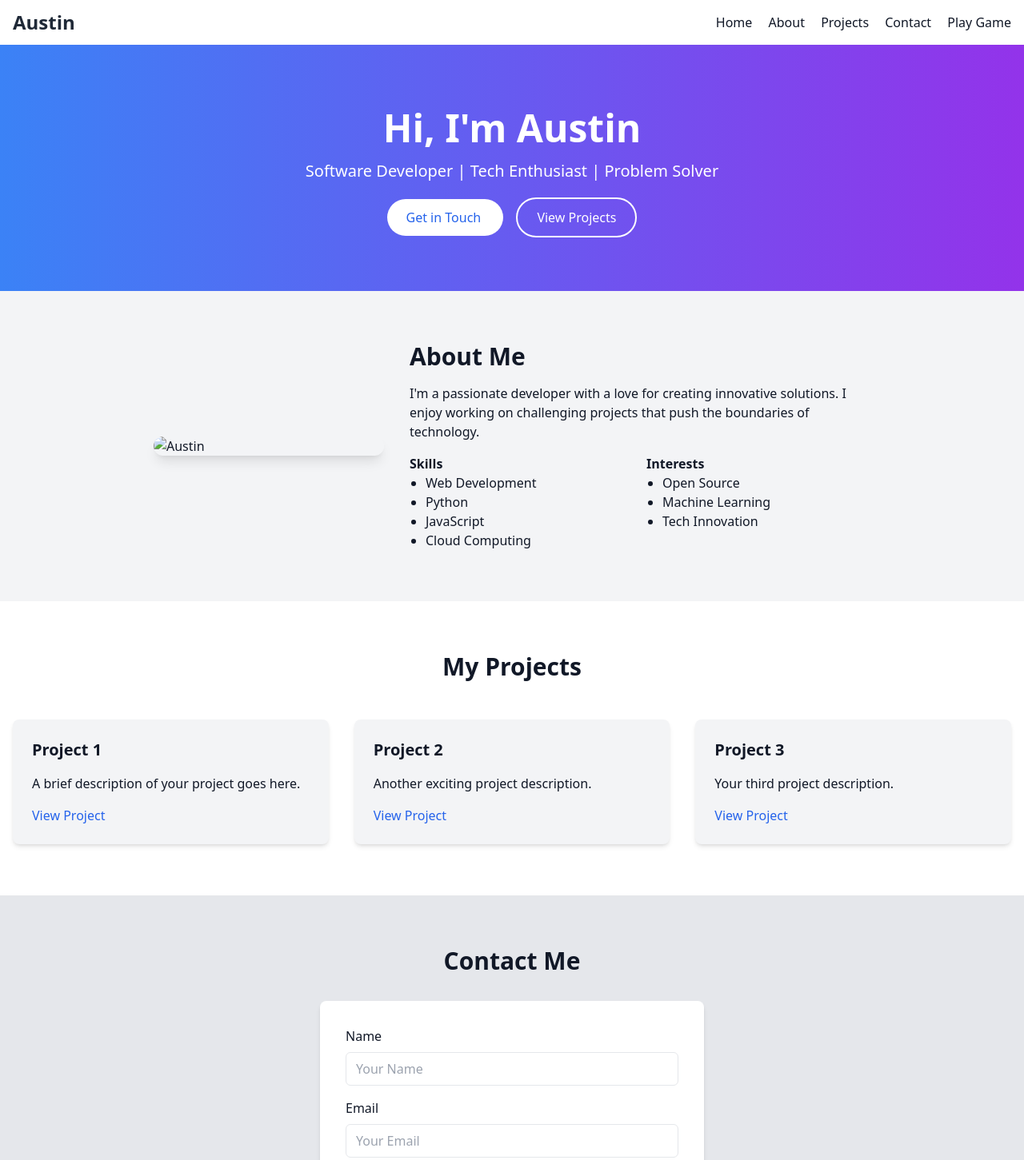
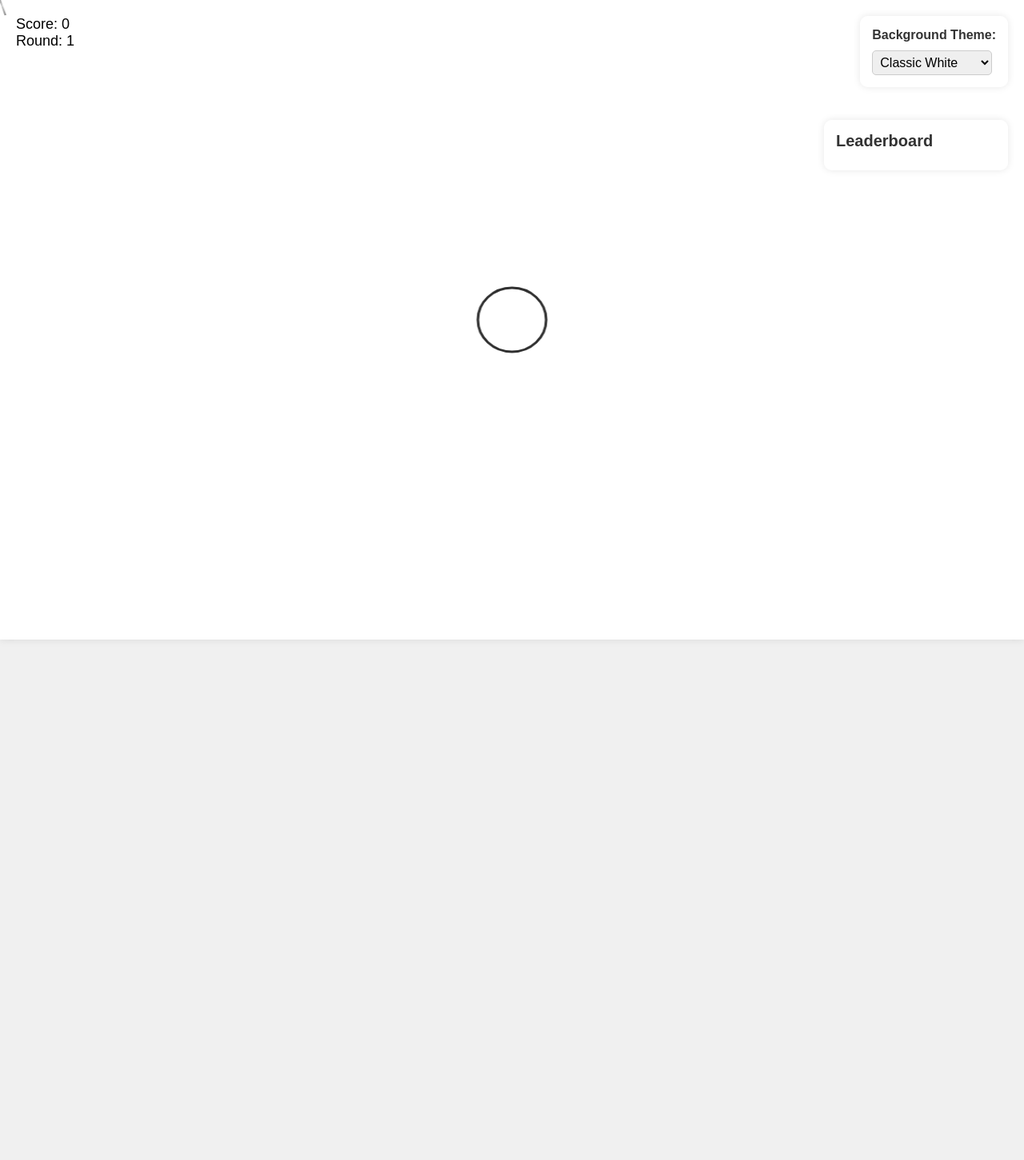
Before and after one commit to Abarber206/guinea-pig-salon, a plain HTML site: page index.html in a window 1280 px wide. Shown: the top 1451 px of the page at 80% size. After the commit the page ends 844 px from the top, so only its background shows below. Drawn offline with nearby package versions, Linux system fonts and the light colour scheme.

Commit message:
'Rename game.html to index.html for GitHub Pages entry point'

```diff
--- a/index.html
+++ b/index.html
@@ -3,148 +3,161 @@
 <head>
     <meta charset="UTF-8">
     <meta name="viewport" content="width=device-width, initial-scale=1.0">
-    <title>Austin - Personal Website</title>
-    <!-- Tailwind CSS -->
-    <script src="https://cdn.tailwindcss.com"></script>
-    <!-- Font Awesome for icons -->
-    <link rel="stylesheet" href="https://cdnjs.cloudflare.com/ajax/libs/font-awesome/6.0.0-beta3/css/all.min.css">
-    <!-- Custom CSS -->
-    <link rel="stylesheet" href="styles.css">
+    <title>Circle Deflection Game</title>
+    <style>
+        body {
+            margin: 0;
+            padding: 20px;
+            display: flex;
+            justify-content: center;
+            align-items: center;
+            min-height: 100vh;
+            background: #f0f0f0;
+            overflow: hidden;
+        }
+        #gameContainer {
+            position: relative;
+            top: -20px;
+        }
+        canvas {
+            background: white;
+            box-shadow: 0 0 10px rgba(0,0,0,0.1);
+            max-width: 100vw;
+            max-height: 100vh;
+            width: 1500px;
+            height: 1000px;
+        }
+        #gameInfo {
+            position: fixed;
+            top: 20px;
+            left: 20px;
+            font-family: Arial, sans-serif;
+            font-size: 18px;
+            z-index: 100;
+        }
+        #leaderboard {
+            position: fixed;
+            top: 150px;
+            right: 20px;
+            background: rgba(255, 255, 255, 0.9);
+            padding: 15px;
+            border-radius: 10px;
+            box-shadow: 0 0 10px rgba(0,0,0,0.1);
+            font-family: Arial, sans-serif;
+            z-index: 100;
+            width: 200px;
+        }
+        #leaderboard h3 {
+            margin: 0 0 10px 0;
+            font-size: 20px;
+            color: #333;
+        }
+        #leaderboard ol {
+            padding-left: 20px;
+            margin: 0;
+        }
+        #leaderboard li {
+            margin-bottom: 5px;
+            font-size: 16px;
+            color: #555;
+        }
+        #themeSelector {
+            position: fixed;
+            top: 20px;
+            right: 20px;
+            background: rgba(255, 255, 255, 0.9);
+            padding: 15px;
+            border-radius: 10px;
+            box-shadow: 0 0 10px rgba(0,0,0,0.1);
+            font-family: Arial, sans-serif;
+            z-index: 100;
+        }
+        #themeSelector select {
+            padding: 5px;
+            border-radius: 5px;
+            border: 1px solid #ccc;
+            font-size: 16px;
+            width: 150px;
+            margin-top: 5px;
+        }
+        #themeSelector label {
+            display: block;
+            margin-bottom: 5px;
+            font-weight: bold;
+            color: #333;
+        }
+        #score {
+            margin-top: 0;
+        }
+        #round {
+            margin-top: 10px;
+        }
+        #nextRound {
+            margin-top: 10px;
+            color: #4CAF50;
+            display: none;
+        }
+        #gameOver {
+            position: fixed;
+            top: 50%;
+            left: 50%;
+            transform: translate(-50%, -50%);
+            background: rgba(0,0,0,0.8);
+            color: white;
+            padding: 20px;
+            border-radius: 10px;
+            text-align: center;
+            display: none;
+        }
+        button {
+            padding: 10px 20px;
+            font-size: 16px;
+            cursor: pointer;
+            background: #4CAF50;
+            border: none;
+            color: white;
+            border-radius: 5px;
+            margin-top: 10px;
+        }
+    </style>
 </head>
-<body class="bg-gray-100 text-gray-900 font-sans leading-normal tracking-normal">
-    <!-- Navigation -->
-    <nav class="bg-white shadow-md">
-        <div class="container mx-auto px-4 py-3 flex justify-between items-center">
-            <div class="text-2xl font-bold text-gray-800">Austin</div>
-            <div class="space-x-4">
-                <a href="#home" class="hover:text-blue-600">Home</a>
-                <a href="#about" class="hover:text-blue-600">About</a>
-                <a href="#projects" class="hover:text-blue-600">Projects</a>
-                <a href="#contact" class="hover:text-blue-600">Contact</a>
-                <a href="game.html" class="hover:text-blue-600">Play Game</a>
+<body>
+    <div id="gameContainer">
+        <canvas id="gameCanvas"></canvas>
+        <div id="gameInfo">
+            <div>Score: <span id="scoreValue">0</span></div>
+            <div>Round: <span id="roundValue">1</span></div>
+            <div id="nextRound" style="display: none;">
+                Next round in: <span id="countdownValue">3</span>
             </div>
         </div>
-    </nav>
-
-    <!-- Hero Section -->
-    <header id="home" class="bg-gradient-to-r from-blue-500 to-purple-600 text-white py-20">
-        <div class="container mx-auto px-4 text-center">
-            <h1 class="text-5xl font-bold mb-4">Hi, I'm Austin</h1>
-            <p class="text-xl mb-8">
-                <!-- Replace with your professional tagline -->
-                Software Developer | Tech Enthusiast | Problem Solver
-            </p>
-            <div class="space-x-4">
-                <a href="#contact" class="bg-white text-blue-600 px-6 py-3 rounded-full hover:bg-blue-100 transition">
-                    Get in Touch
-                </a>
-                <a href="#projects" class="border-2 border-white text-white px-6 py-3 rounded-full hover:bg-white hover:text-blue-600 transition">
-                    View Projects
-                </a>
-            </div>
+        <div id="leaderboard">
+            <h3>Leaderboard</h3>
+            <ol id="leaderboardList">
+                <!-- High scores will be dynamically inserted here -->
+            </ol>
         </div>
-    </header>
-
-    <!-- About Section -->
-    <section id="about" class="container mx-auto px-4 py-16">
-        <div class="max-w-4xl mx-auto flex items-center">
-            <div class="w-1/3 mr-8">
-                <img src="profile.jpg" alt="Austin" class="rounded-full shadow-lg">
-            </div>
-            <div class="w-2/3">
-                <h2 class="text-3xl font-bold mb-4">About Me</h2>
-                <p class="mb-4">
-                    <!-- Replace with your bio -->
-                    I'm a passionate developer with a love for creating innovative solutions.
-                    I enjoy working on challenging projects that push the boundaries of technology.
-                </p>
-                <div class="grid grid-cols-2 gap-4">
-                    <div>
-                        <h3 class="font-semibold">Skills</h3>
-                        <ul class="list-disc pl-5">
-                            <li>Web Development</li>
-                            <li>Python</li>
-                            <li>JavaScript</li>
-                            <li>Cloud Computing</li>
-                        </ul>
-                    </div>
-                    <div>
-                        <h3 class="font-semibold">Interests</h3>
-                        <ul class="list-disc pl-5">
-                            <li>Open Source</li>
-                            <li>Machine Learning</li>
-                            <li>Tech Innovation</li>
-                        </ul>
-                    </div>
-                </div>
-            </div>
+        <div id="themeSelector">
+            <label for="theme">Background Theme:</label>
+            <select id="theme">
+                <option value="classic">Classic White</option>
+                <option value="night">Night Sky</option>
+                <option value="gradient">Sunset Gradient</option>
+                <option value="grid">Grid Pattern</option>
+                <option value="dots">Polka Dots</option>
+                <option value="space">Space</option>
+            </select>
         </div>
-    </section>
-
-    <!-- Projects Section -->
-    <section id="projects" class="bg-white py-16">
-        <div class="container mx-auto px-4">
-            <h2 class="text-3xl font-bold text-center mb-12">My Projects</h2>
-            <div class="grid md:grid-cols-3 gap-8">
-                <!-- Project 1 -->
-                <div class="bg-gray-100 rounded-lg shadow-md p-6 hover:shadow-xl transition">
-                    <h3 class="text-xl font-semibold mb-4">Project 1</h3>
-                    <p class="mb-4">A brief description of your project goes here.</p>
-                    <a href="#" class="text-blue-600 hover:underline">View Project</a>
-                </div>
-                <!-- Project 2 -->
-                <div class="bg-gray-100 rounded-lg shadow-md p-6 hover:shadow-xl transition">
-                    <h3 class="text-xl font-semibold mb-4">Project 2</h3>
-                    <p class="mb-4">Another exciting project description.</p>
-                    <a href="#" class="text-blue-600 hover:underline">View Project</a>
-                </div>
-                <!-- Project 3 -->
-                <div class="bg-gray-100 rounded-lg shadow-md p-6 hover:shadow-xl transition">
-                    <h3 class="text-xl font-semibold mb-4">Project 3</h3>
-                    <p class="mb-4">Your third project description.</p>
-                    <a href="#" class="text-blue-600 hover:underline">View Project</a>
-                </div>
-            </div>
+        <div id="gameOver" style="display: none;">
+            <h2>Game Over!</h2>
+            <p>Final Score: <span id="finalScore">0</span></p>
+            <p>Rounds Completed: <span id="finalRound">0</span></p>
+            <label for="playerName">Enter your name:</label>
+            <input type="text" id="playerName" placeholder="Your Name" maxlength="10">
+            <button onclick="saveScore()">Submit Score</button>
+            <button onclick="location.reload()">Play Again</button>
         </div>
-    </section>
-
-    <!-- Contact Section -->
-    <section id="contact" class="bg-gray-200 py-16">
-        <div class="container mx-auto px-4 max-w-lg">
-            <h2 class="text-3xl font-bold text-center mb-8">Contact Me</h2>
-            <form class="bg-white p-8 rounded-lg shadow-md">
-                <div class="mb-4">
-                    <label class="block mb-2" for="name">Name</label>
-                    <input type="text" id="name" class="w-full px-3 py-2 border rounded-md" placeholder="Your Name">
-                </div>
-                <div class="mb-4">
-                    <label class="block mb-2" for="email">Email</label>
-                    <input type="email" id="email" class="w-full px-3 py-2 border rounded-md" placeholder="Your Email">
-                </div>
-                <div class="mb-4">
-                    <label class="block mb-2" for="message">Message</label>
-                    <textarea id="message" class="w-full px-3 py-2 border rounded-md" rows="4" placeholder="Your Message"></textarea>
-                </div>
-                <button type="submit" class="w-full bg-blue-600 text-white py-3 rounded-md hover:bg-blue-700 transition">
-                    Send Message
-                </button>
-            </form>
-        </div>
-    </section>
-
-    <!-- Footer -->
-    <footer class="bg-gray-900 text-white py-6">
-        <div class="container mx-auto px-4 text-center">
-            <div class="flex justify-center space-x-6 mb-4">
-                <a href="#" class="text-2xl hover:text-blue-400"><i class="fab fa-linkedin"></i></a>
-                <a href="#" class="text-2xl hover:text-blue-400"><i class="fab fa-github"></i></a>
-                <a href="#" class="text-2xl hover:text-blue-400"><i class="fab fa-twitter"></i></a>
-            </div>
-            <p>&copy; 2023 Austin. All Rights Reserved.</p>
-        </div>
-    </footer>
-
-    <!-- Custom JavaScript -->
-    <script src="script.js"></script>
+    </div>
+    <script src="game.js"></script>
 </body>
 </html>
```
Also changed, not shown: game.html (deleted, +0 -163 lines).
